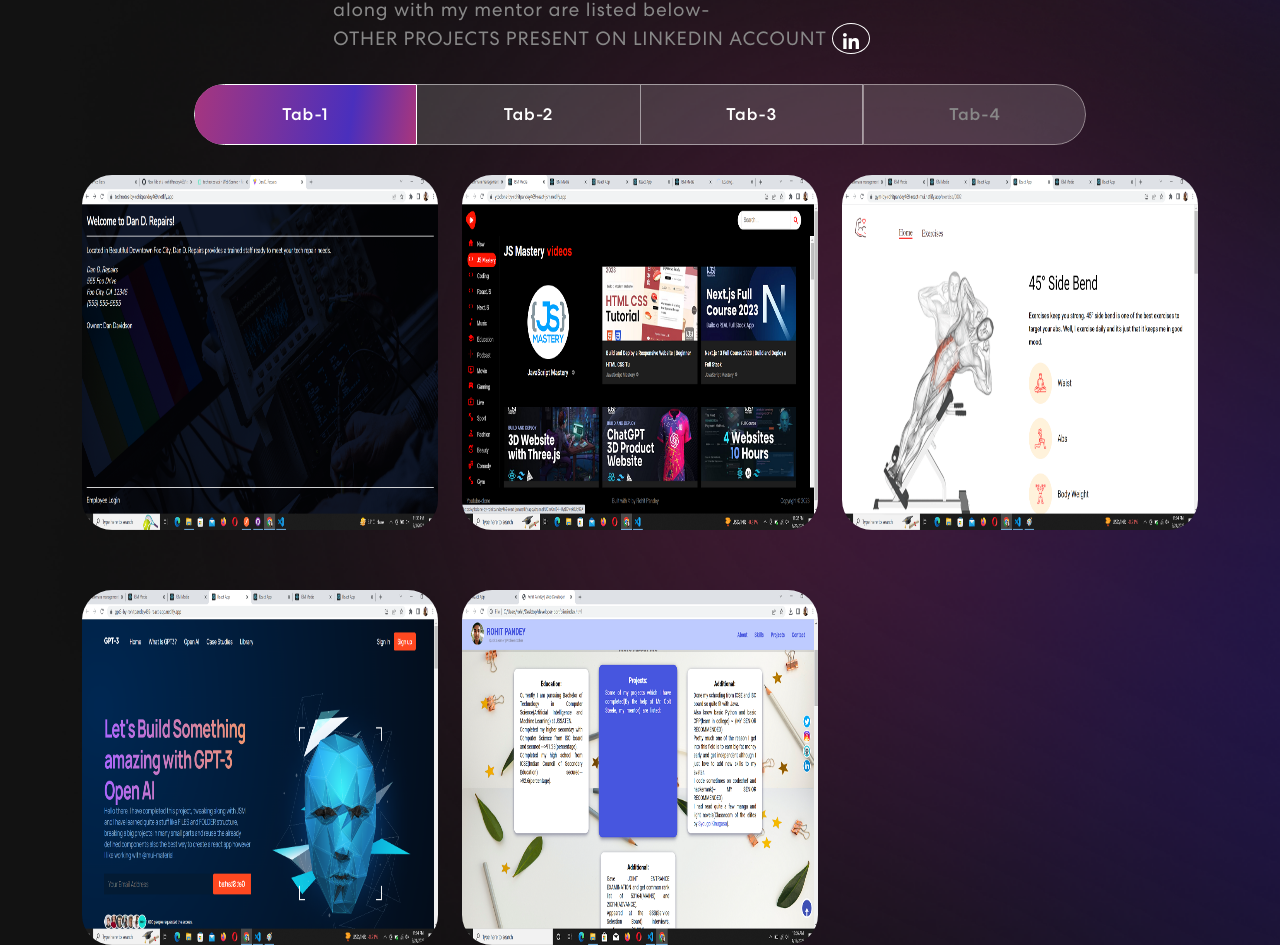
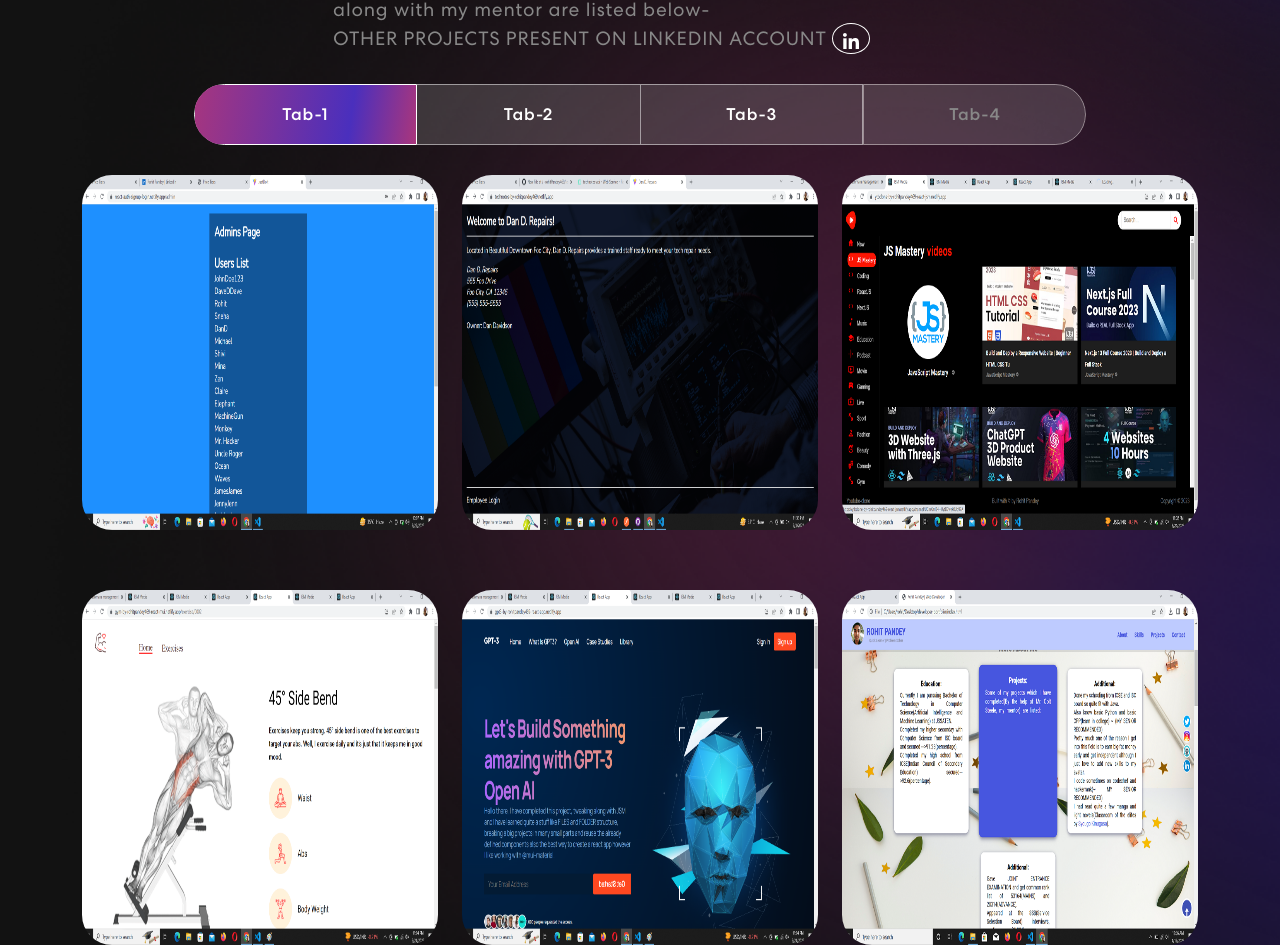
Before and after one commit to rohitPandey469/dev-portfolio, a React (Create React App) app: page / in a window 1280 px wide. Shown: the part 1884-2829 px from the top of the page. Built offline with nearby package versions, Linux system fonts and the light colour scheme.

Commit message:
project added

```diff
--- a/src/components/ProjectDataFirst.js
+++ b/src/components/ProjectDataFirst.js
@@ -2,14 +2,21 @@
 import image2 from "../assets/imgs/exercisereact.png";
 import image3 from "../assets/imgs/ytbclone.png";
 import image4 from "../assets/imgs/gpt3react.png";
-import image5 from "../assets/imgs/technotes-mern.png"
+import image5 from "../assets/imgs/technotes-mern.png";
+import image6 from "../assets/imgs/react_auth.png";
 
 const dataArray3 = [
   {
-    title:"techNotes App",
-    data:"For DanD to keep track of his employee status, coded along following my mentor, if want to check CRUD operation use username: Sneha and password: Sneha123$ ",
-    image:image5,
-    link:"https://technotes-by-rohitpandey469.netlify.app/"
+    title: "Authorized App",
+    data: "Build something close to financial app where a user can only visit user links and not admin links, and admins will have all the data stored, persisting the login, storing local data using JWTs",
+    image: image6,
+    link: "https://react-auth-signup-login.netlify.app",
+  },
+  {
+    title: "techNotes App",
+    data: "For DanD to keep track of his employee status, coded along following my mentor, if want to check CRUD operation use username: Sneha and password: Sneha123$ ",
+    image: image5,
+    link: "https://technotes-by-rohitpandey469.netlify.app/",
   },
   {
     title: "Youtube Clone",
```
Also changed, not shown: src/assets/imgs/react_auth.png (added).
